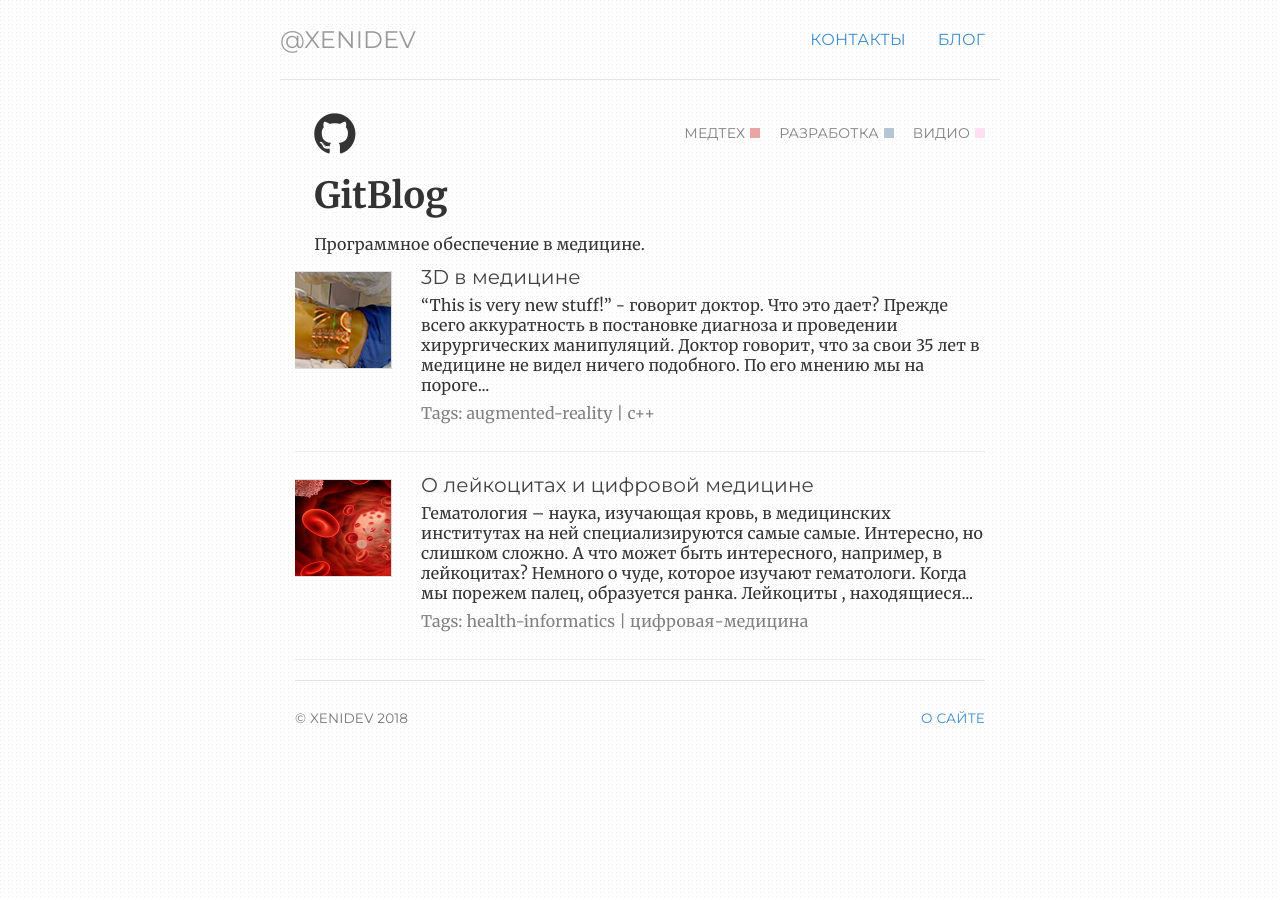
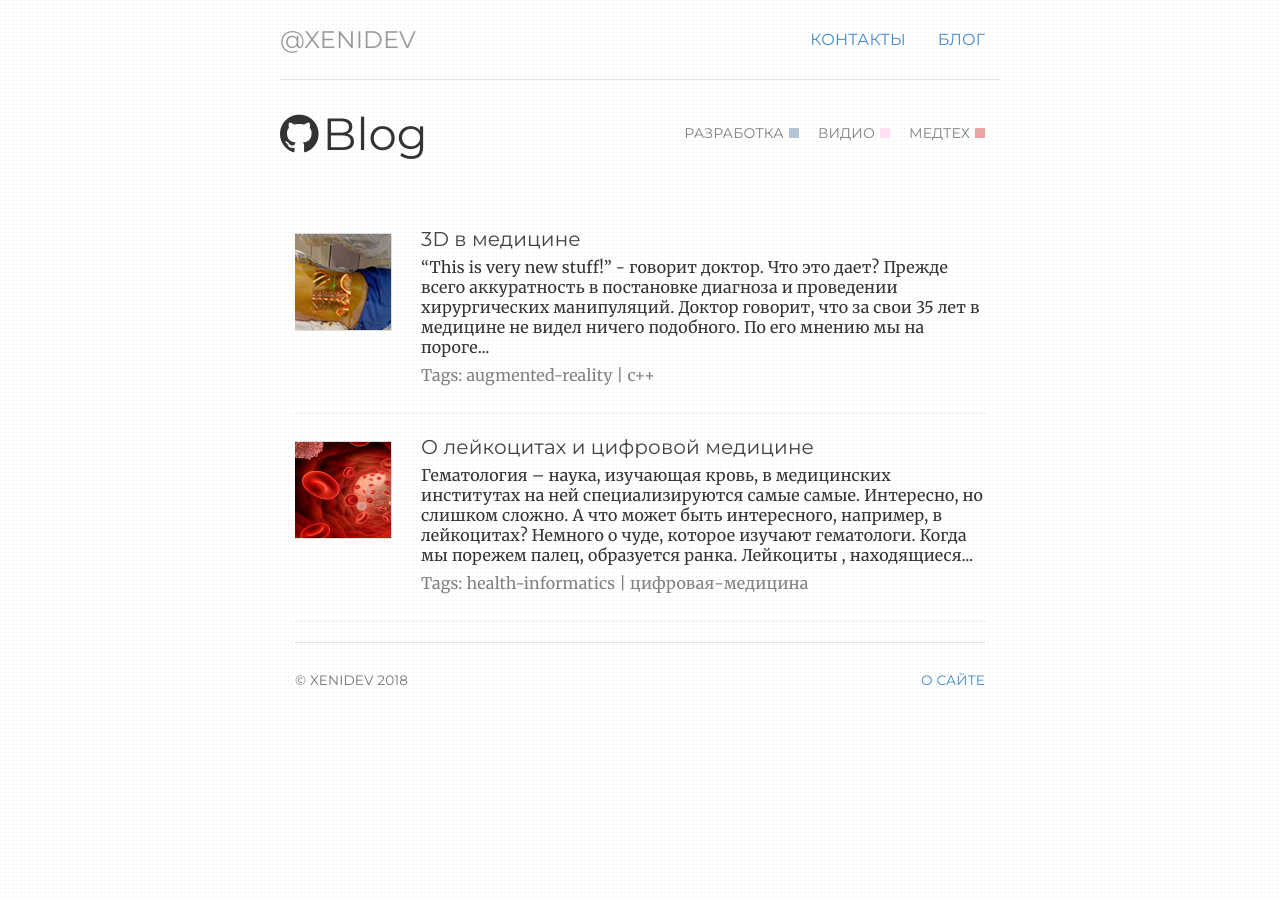
Before and after one commit to ValeraS/xenidev.github.io, a Jekyll site: the page built from notes/medtech.html, in a window 1280 px wide. Built offline with Jekyll 4.4.1, drawn with Linux system fonts in a browser that asks for light colours.

Commit message:
Update medtech.html

```diff
--- a/notes/medtech.html
+++ b/notes/medtech.html
@@ -2,29 +2,21 @@
 layout: default
 ---
 
-              <!-- Guide
-  ================================================== -->
- <div class="guide">
-  <ul class="square-categories pull-right">
-    <li><a href="/notes/medtech">медтех<span class="badge-category-medtech"></span></a> </li>
-    <li><a href="/notes/razrabotka.html">разработка<span class="badge-category-razrabotka"></span> </a> </li>
-    <li><a href="/notes/video.html">видио<span class="badge-category-video"></a> </li>
-  </ul>
-  <div class="title">
-
-    <ul class="fa-ul">
-      <li><i class="fa fa-github" style="font-size:48px;"></i>
-        <h1>GitBlog</h1></li>
-	    <p> Программное обеспечение в медицине.</p>
-    </ul>
-
-
-
-
-  </div>
+              <!-- .welcome_bar -->
+<div class="welcome_bar">
+<div>
+   <i class="fa fa-github" style="font-size:45px;"></i>
+   <h2>Blog</h2>
+</div>
+<ul class="square-categories">
+   <li> <a href="/notes/razrabotka.html">разработка<span class="badge-category-razrabotka"></span> </a> </li>
+   <li> <a href="/notes/video.html">видио<span class="badge-category-video"></span></a> </li>
+   <li> <a href="/notes/medtech.html">медтех<span class="badge-category-medtech"></span></a> </li>
+</ul>
+<br>
 
 </div>
-<!-- /.guide -->
+<!-- /.welcome_bar -->
 
 
 
```
